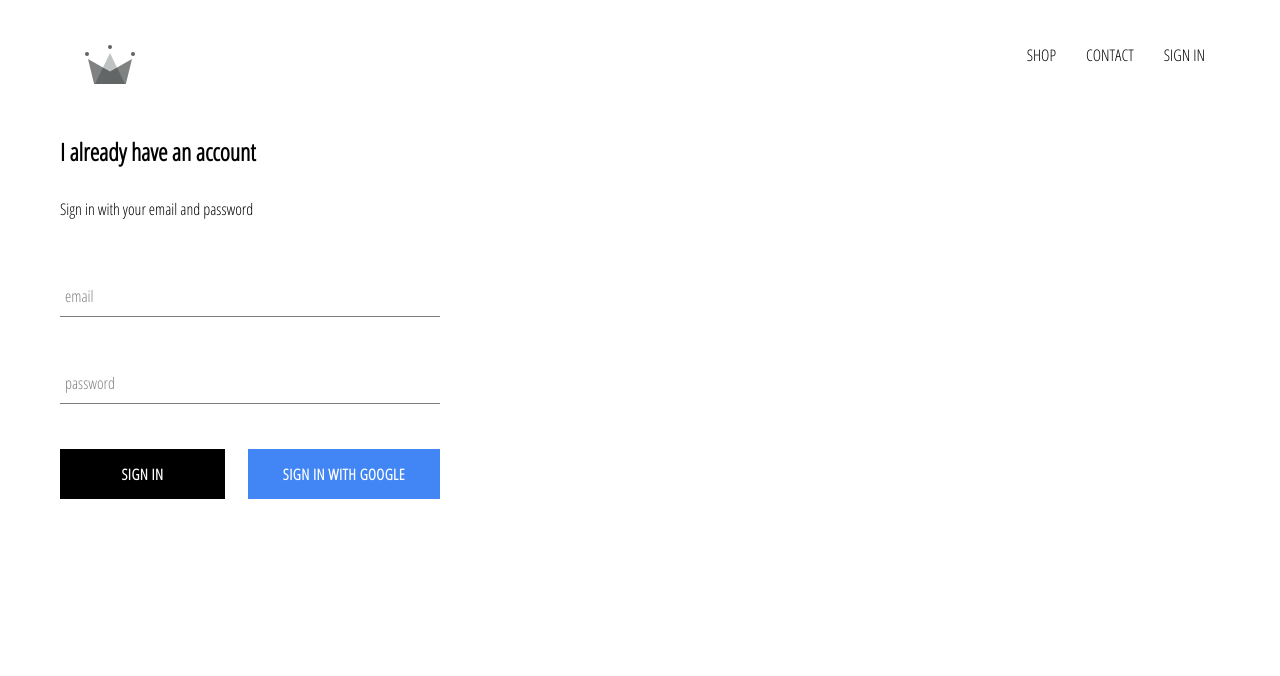
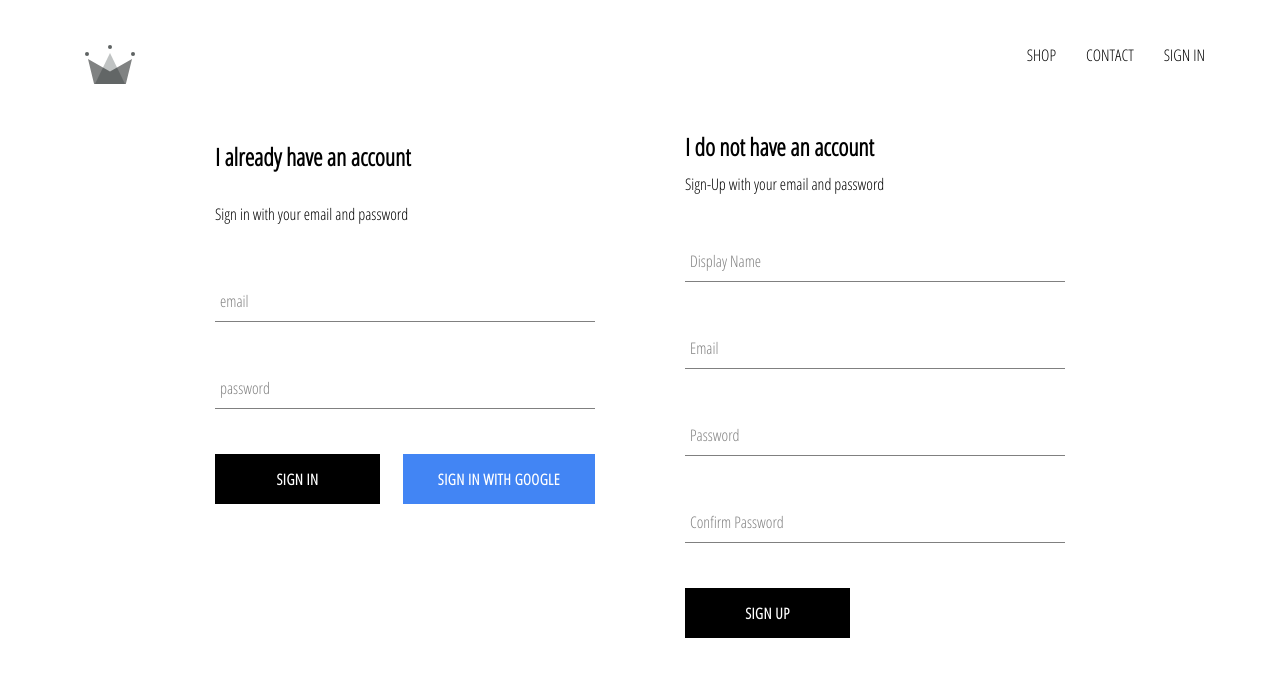
Before and after one commit to ttacompu/tta-clothing, a React (Create React App) app: page /sign in a window 1280 px wide. Shown: the top 676 px of the page. Built offline with nearby package versions, Linux system fonts and the light colour scheme; no server answers.

Commit message:
sign up done

```diff
--- a/src/App.js
+++ b/src/App.js
@@ -5,24 +5,36 @@
 import ShopPage from "./pages/shop/shop.component";
 import Header from "./components/header/header.component";
 import SignPage from "./pages/signpage/signpage.component";
-import {auth} from "./firebase/firebase-utils"
+import { auth, createUserProfileDocument } from "./firebase/firebase-utils";
 
-class App extends React.Component  {
-  state = { currentUser : null};
+class App extends React.Component {
+  state = { currentUser: null };
   unsubscribFromAuth = null;
 
-  componentDidMount(){
+  componentDidMount() {
+    this.unsubscribFromAuth = auth.onAuthStateChanged(async (userAuth) => {
+      if (userAuth) {
+        const userRef=await createUserProfileDocument(userAuth);
+        userRef.onSnapshot(snapShot =>{
+            this.setState({
+              currentUser : {
+                id : snapShot.id,
+                ...snapShot.data()
+              }
+            }, ()=>console.log(this.state) );
+        });
 
-    this.unsubscribFromAuth= auth.onAuthStateChanged(user =>{
-      this.setState({currentUser : user});
-      console.log(user);
-    } )
+      }else{
+        this.setState({currentUser : userAuth});
+      }
+
+    });
   }
 
-  componentWillUnmount(){
+  componentWillUnmount() {
     this.unsubscribFromAuth();
   }
-  render(){
+  render() {
     return (
       <div className="App">
         <Header currentUser={this.state.currentUser} />
@@ -34,9 +46,7 @@
         </Switch>
       </div>
     );
-
   }
-
 }
 
 export default App;
--- /dev/null
+++ b/src/components/sign-up/sign-up.component.jsx
@@ -0,0 +1,90 @@
+import React from "react";
+import "./sign-up.styles.scss";
+
+import FormInput from "../form-input/form-input.component";
+import CustomButton from "../custom-button/custom-button.component";
+
+import { auth, createUserProfileDocument } from "../../firebase/firebase-utils";
+
+class SignUp extends React.Component {
+  state = {
+    displayName: "",
+    email: "",
+    password: "",
+    confirmPassword: ""
+  };
+
+  handleSubmit = async (event) => {
+    event.preventDefault();
+    const { displayName, email, password, confirmPassword } = this.state;
+    if (password !== confirmPassword) {
+      alert("password don't match");
+      return;
+    }
+
+    try {
+      const { user } = await auth.createUserWithEmailAndPassword(
+        email,
+        password
+      );
+      createUserProfileDocument(user, { displayName });
+      this.setState({
+        displayName: "",
+        email: "",
+        password: "",
+        confirmPassword: "",
+      })
+    } catch (error) {
+      console.error(error);
+    }
+  };
+
+  handleChange = (event) => {
+    const { value, name } = event.target;
+    this.setState({ [name]: value });
+  };
+
+  render() {
+    const { displayName, email, password, confirmPassword } = this.state;
+
+    return (
+      <div className="sign-up">
+        <h2 className="title">I do not have an account </h2>
+        <span>Sign-Up with your email and password</span>
+        <form className="sign-up-form" onSubmit={this.handleSubmit}>
+          <FormInput
+            type="text"
+            label="Display Name"
+            name="displayName"
+            value={displayName}
+            onChange={this.handleChange}
+          ></FormInput>
+          <FormInput
+            type="email"
+            label="Email"
+            name="email"
+            value={email}
+            onChange={this.handleChange}
+          ></FormInput>
+          <FormInput
+            type="password"
+            label="Password"
+            name="password"
+            value={password}
+            onChange={this.handleChange}
+          ></FormInput>
+          <FormInput
+            type="password"
+            label="Confirm Password"
+            name="confirmPassword"
+            value={confirmPassword}
+            onChange={this.handleChange}
+          ></FormInput>
+          <CustomButton type="submit">Sign Up</CustomButton>
+        </form>
+      </div>
+    );
+  }
+}
+
+export default SignUp;
--- /dev/null
+++ b/src/components/sign-up/sign-up.styles.scss
@@ -0,0 +1,9 @@
+.sign-up {
+    display: flex;
+    flex-direction: column;
+    width: 380px;
+
+    .title {
+      margin: 10px 0;
+    }
+  }
--- a/src/firebase/firebase-utils.js
+++ b/src/firebase/firebase-utils.js
@@ -23,4 +23,33 @@
 
   export const signInWithGoogle = () => auth.signInWithPopup(provider);
 
+  export const createUserProfileDocument = async (userAuth, additionalData) =>{
+      if(!userAuth) return;
+
+      const userRef = firestore.doc(`users/${userAuth.uid}`);
+      const snapShot = await userRef.get();
+
+      if(!snapShot.exists){
+          const {displayName, email} = userAuth;
+          const createAt = new Date();
+
+          try{
+            await userRef.set({
+                displayName,
+                email,
+                createAt,
+                ...additionalData
+
+            })
+          }
+          catch(error){
+              console.log('error creating user', error.message);
+
+          }
+      }
+
+      return userRef;
+
+  }
+
   export default firebase;
--- a/src/pages/signpage/signpage.component.jsx
+++ b/src/pages/signpage/signpage.component.jsx
@@ -1,10 +1,14 @@
 import React from 'react';
 import './signpage.styles.scss';
-import SignIn from "../../components/sign-in/sign-in.component"
+import SignIn from "../../components/sign-in/sign-in.component";
+
+import SignUp from "../../components/sign-up/sign-up.component"
 
 const SignPage = () =>(
-    <div>
+    <div className="sign-in-and-sign-up">
         <SignIn />
+
+        <SignUp />
     </div>
 )
 
--- a/src/pages/signpage/signpage.styles.scss
+++ b/src/pages/signpage/signpage.styles.scss
@@ -0,0 +1,6 @@
+.sign-in-and-sign-up {
+    width: 850px;
+    display: flex;
+    justify-content: space-between;
+    margin: 30px auto;
+  }
```
